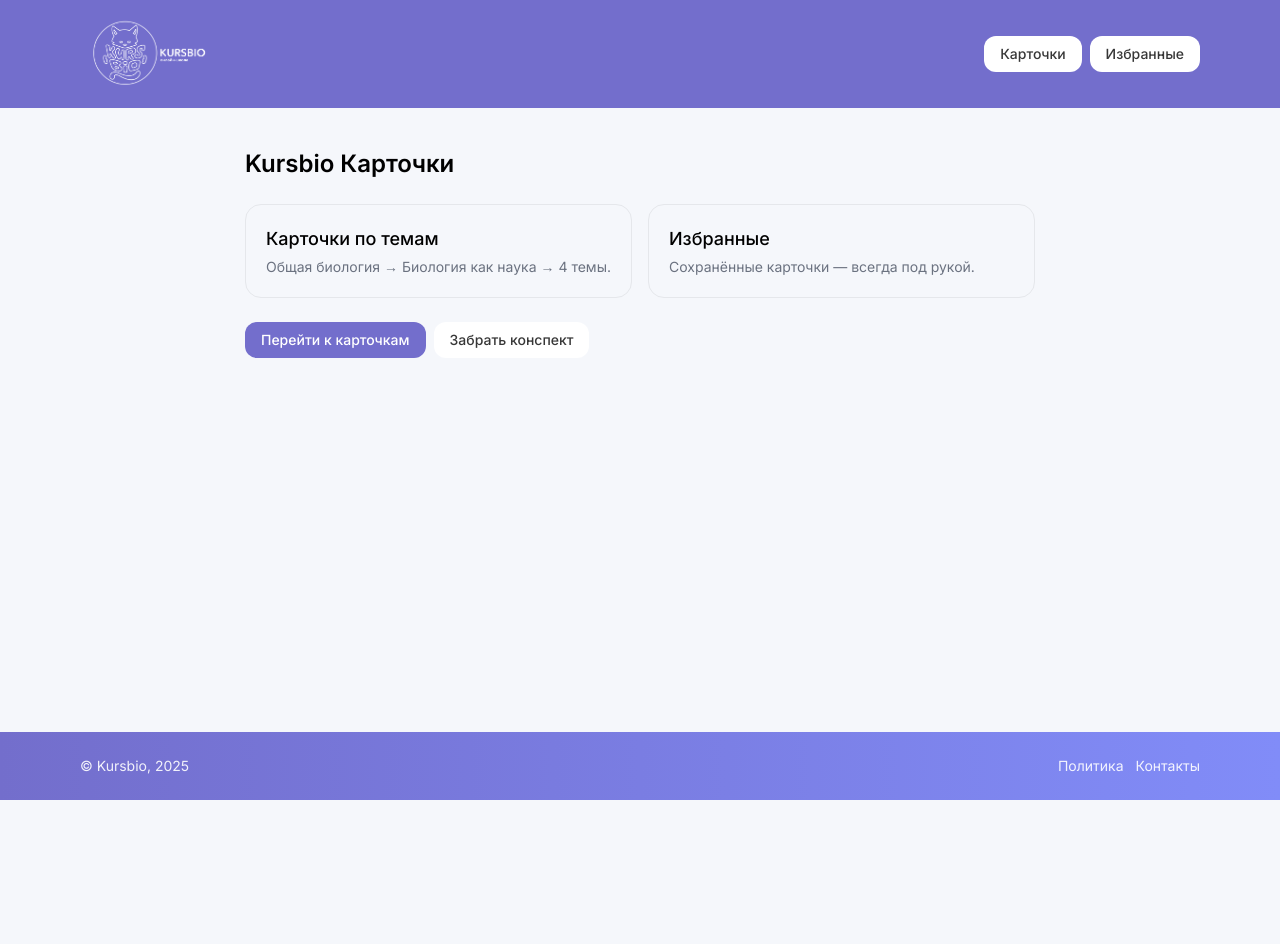
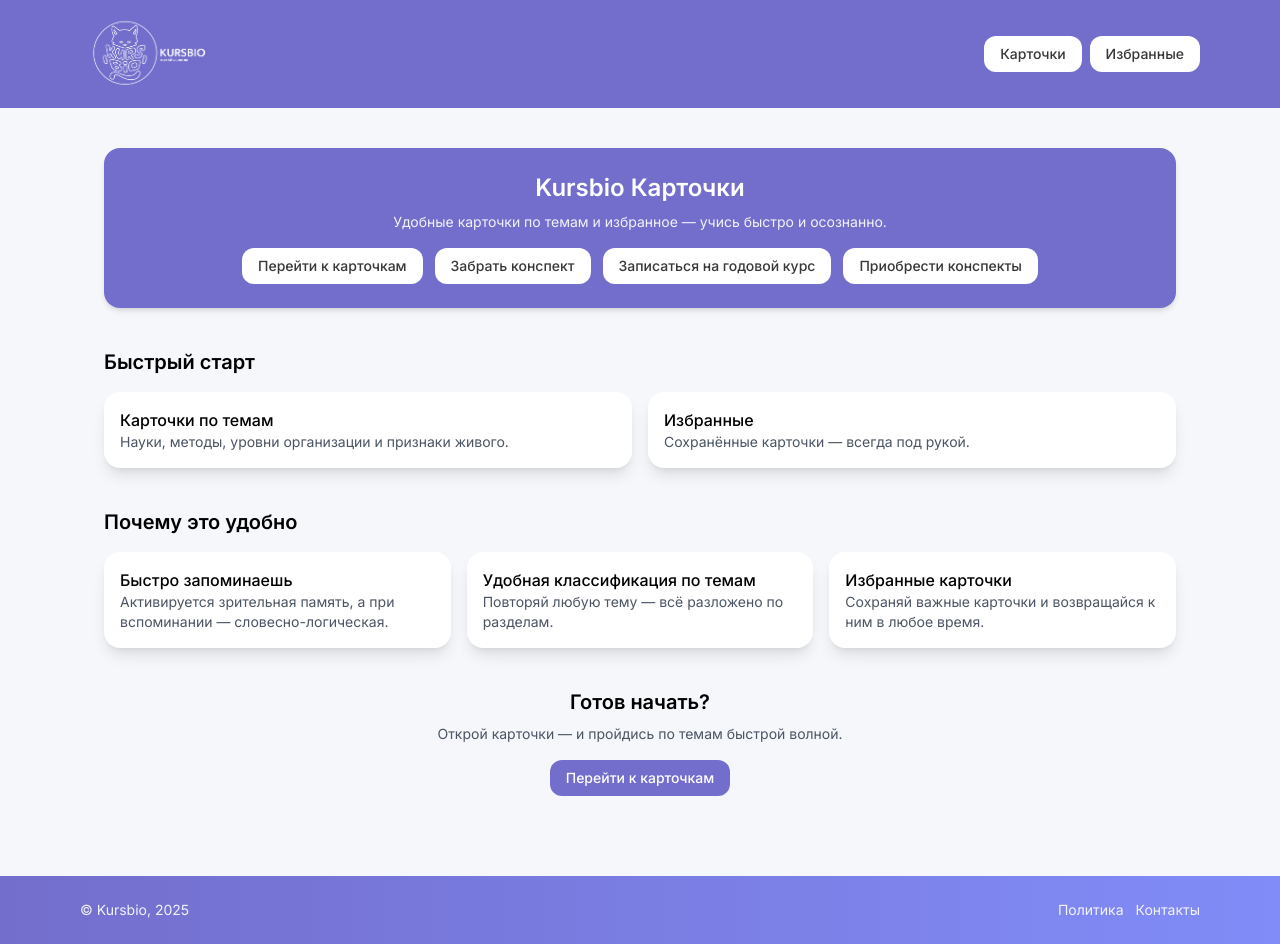
Before and after one commit to Cavor789/kursbio-flashcards, a Next.js app: page / in a window 1280 px wide. Before the commit the page ends 800 px from the top, so only its background shows below. Built offline with nearby package versions, Linux system fonts and the light colour scheme.

Commit message:
Update page.tsx

```diff
--- a/app/page.tsx
+++ b/app/page.tsx
@@ -1,25 +1,100 @@
+import Link from 'next/link';
+
 export default function Home() {
   return (
-    <main className="max-w-6xl mx-auto p-6 space-y-6">
-      <h1 className="text-2xl font-semibold">Kursbio Карточки</h1>
+    <main className="max-w-6xl mx-auto p-6 space-y-10">
+      {/* Герой */}
+      <section className="bg-[#736ecc] text-white rounded-2xl p-6 text-center shadow-md">
+        <h1 className="text-2xl font-semibold mb-2">Kursbio Карточки</h1>
+        <p className="text-sm text-white/90 mb-4">
+          Удобные карточки по темам и избранное — учись быстро и осознанно.
+        </p>
 
-      <section className="grid gap-4 sm:grid-cols-2">
-        <a href="/cards/bio" className="p-5 rounded-2xl border hover:shadow block">
-          <div className="text-lg font-medium">Карточки по темам</div>
-          <div className="text-sm text-gray-500 mt-1">Общая биология → Биология как наука → 4 темы.</div>
-        </a>
-        <a href="/favorites" className="p-5 rounded-2xl border hover:shadow block">
-          <div className="text-lg font-medium">Избранные</div>
-          <div className="text-sm text-gray-500 mt-1">Сохранённые карточки — всегда под рукой.</div>
-        </a>
+        <div className="flex flex-wrap justify-center gap-3">
+          <Link href="/cards" className="btn btn-white">
+            Перейти к карточкам
+          </Link>
+          <a
+            href="https://t.me/kursbio/11017"
+            target="_blank"
+            rel="noreferrer"
+            className="btn btn-white"
+          >
+            Забрать конспект
+          </a>
+          <a
+            href="https://kursbio.com/godege"
+            target="_blank"
+            rel="noreferrer"
+            className="btn btn-white"
+          >
+            Записаться на годовой курс
+          </a>
+          <a
+            href="https://kursbio.com/book"
+            target="_blank"
+            rel="noreferrer"
+            className="btn btn-white"
+          >
+            Приобрести конспекты
+          </a>
+        </div>
       </section>
 
-      <div className="flex gap-2">
-        <a href="/cards/bio" className="btn btn-primary">Перейти к карточкам</a>
-        <a href="https://t.me/kursbio/11017" target="_blank" rel="noreferrer" className="btn btn-white">
-          Забрать конспект
-        </a>
-      </div>
+      {/* Быстрый старт */}
+      <section>
+        <h2 className="text-xl font-semibold mb-4">Быстрый старт</h2>
+        <div className="grid md:grid-cols-2 gap-4">
+          <div className="card">
+            <div className="font-medium">Карточки по темам</div>
+            <p className="text-sm text-gray-600">
+              Науки, методы, уровни организации и признаки живого.
+            </p>
+          </div>
+          <div className="card">
+            <div className="font-medium">Избранные</div>
+            <p className="text-sm text-gray-600">
+              Сохранённые карточки — всегда под рукой.
+            </p>
+          </div>
+        </div>
+      </section>
+
+      {/* Почему это удобно */}
+      <section>
+        <h2 className="text-xl font-semibold mb-4">Почему это удобно</h2>
+        <div className="grid md:grid-cols-3 gap-4">
+          <div className="card">
+            <div className="font-medium">Быстро запоминаешь</div>
+            <p className="text-sm text-gray-600">
+              Активируется зрительная память, а при вспоминании — словесно-логическая.
+            </p>
+          </div>
+          <div className="card">
+            <div className="font-medium">Удобная классификация по темам</div>
+            <p className="text-sm text-gray-600">
+              Повторяй любую тему — всё разложено по разделам.
+            </p>
+          </div>
+          <div className="card">
+            <div className="font-medium">Избранные карточки</div>
+            <p className="text-sm text-gray-600">
+              Сохраняй важные карточки и возвращайся к ним в любое время.
+            </p>
+          </div>
+        </div>
+      </section>
+
+      {/* Готов начать */}
+      <section className="text-center">
+        <h2 className="text-xl font-semibold mb-2">Готов начать?</h2>
+        <p className="text-sm text-gray-600 mb-4">
+          Открой карточки — и пройдись по темам быстрой волной.
+        </p>
+        <Link href="/cards" className="btn btn-primary">
+          Перейти к карточкам
+        </Link>
+      </section>
     </main>
   );
 }
```
